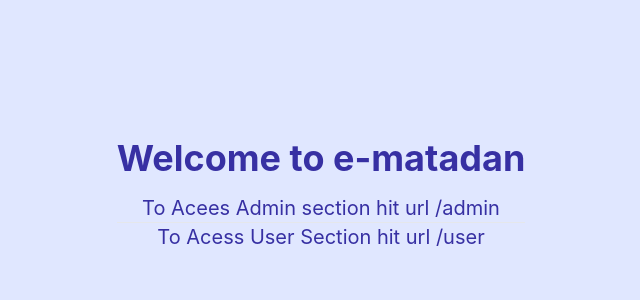
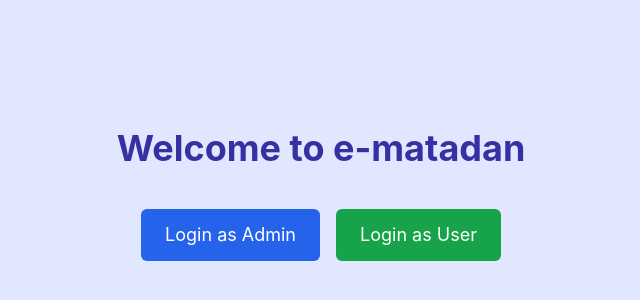
Before and after one commit to Pranav952/E-Matadan, a React (Create React App) app in the folder frontend/: page / in a window 1280 px wide. Shown: the part 206-506 px from the top of the page, without its empty margins (319-959 px from the left). Built offline with nearby package versions, Linux system fonts and the light colour scheme.

Commit message:
main page modified

```diff
--- a/frontend/src/admin/views/Info.jsx
+++ b/frontend/src/admin/views/Info.jsx
@@ -1,18 +1,41 @@
-import React  from "react";
+import React from "react";
+import { useNavigate } from "react-router-dom";
 
-function Info()
-{
-    return (
+function Info() {
+  const navigate = useNavigate();
+
+  const handleAdminLogin = () => {
+    navigate("/admin");
+  };
+
+  const handleUserLogin = () => {
+    navigate("/user");
+  };
+
+  return (
     <div className="flex items-center justify-center h-screen bg-indigo-100 text-indigo-800">
       <div className="text-center">
         <h1 className="text-4xl font-bold mb-4">Welcome to e-matadan</h1>
-        <p className="text-xl">
-          To Acees Admin section hit url /admin
-          <hr></hr>
-          To Acess User Section hit url /user
+        <p className="text-xl mb-4">
+          <hr />
         </p>
+        <div className="flex justify-center space-x-4 mt-6">
+          <button
+            onClick={handleAdminLogin}
+            className="px-6 py-3 bg-blue-600 text-white rounded-md text-lg hover:bg-blue-700"
+          >
+            Login as Admin
+          </button>
+          <button
+            onClick={handleUserLogin}
+            className="px-6 py-3 bg-green-600 text-white rounded-md text-lg hover:bg-green-700"
+          >
+            Login as User
+          </button>
+        </div>
       </div>
     </div>
-    );
+  );
 }
+
 export default Info;
```
